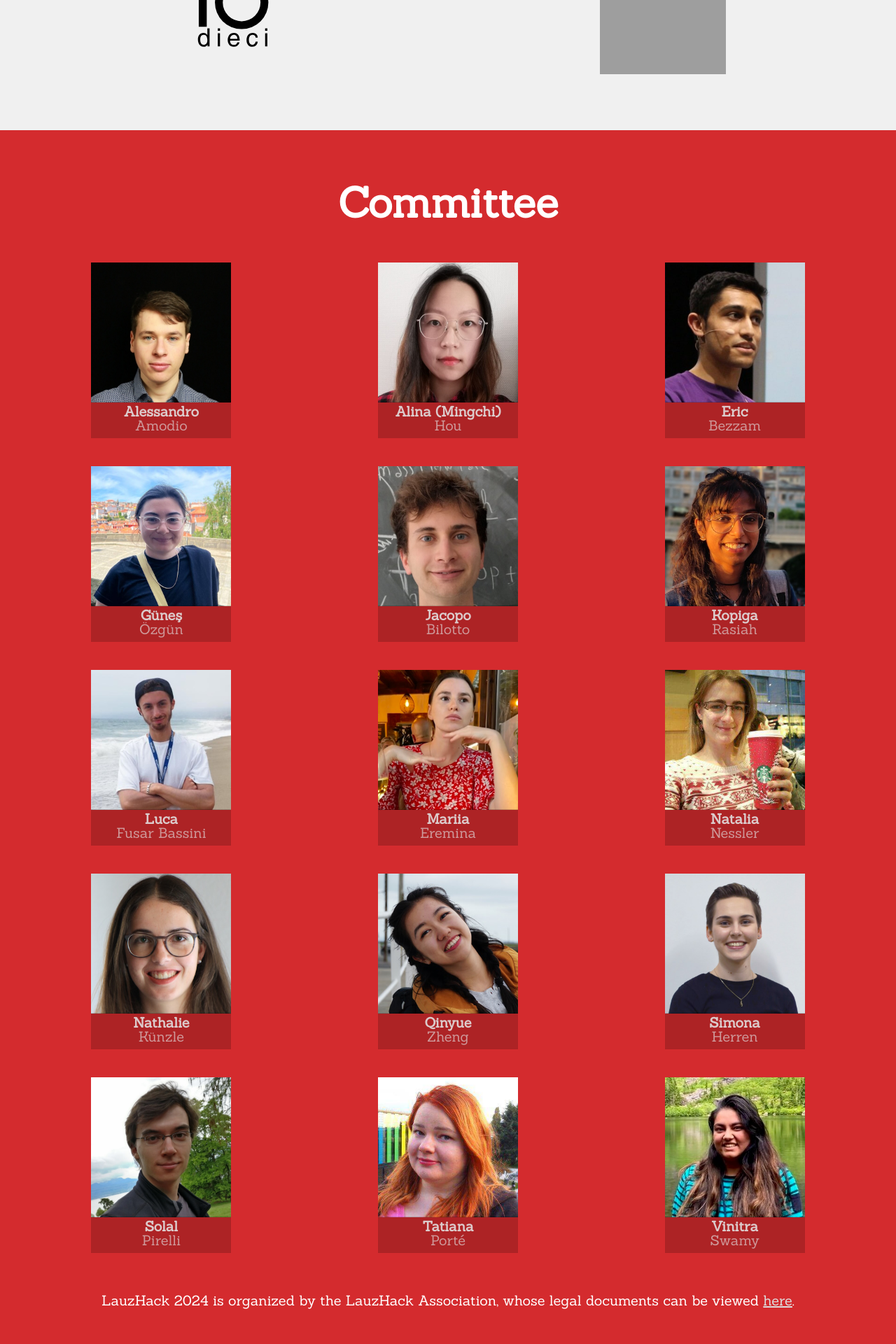
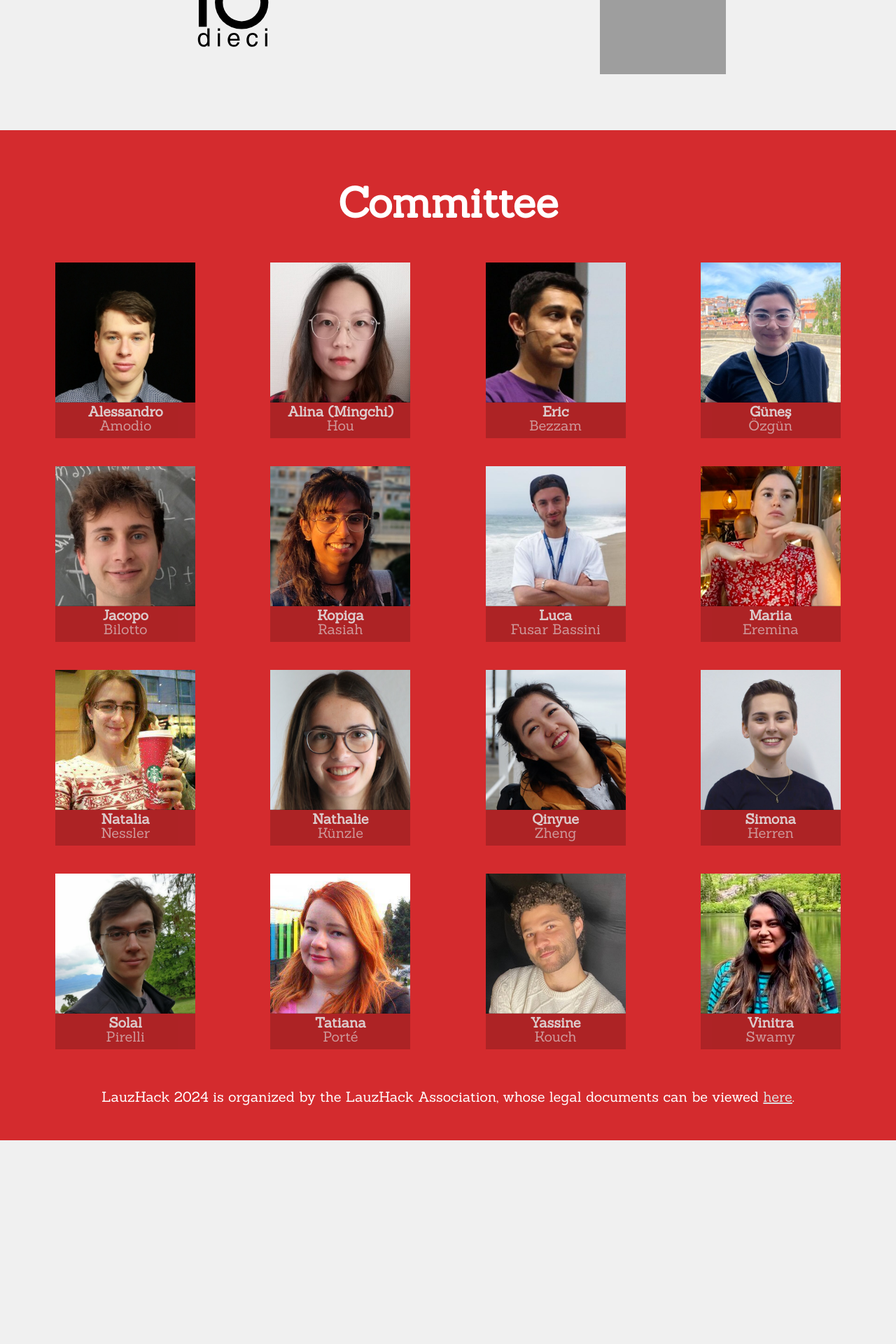
Before and after one commit to LauzHack/LauzHack.github.io, a Jekyll site: the page built from index.html, in a window 1280 px wide. Shown: the part 3417-5337 px from the top of the page at 70% size. Built offline with Jekyll 4.4.1, drawn with Linux system fonts in a browser that asks for light colours; after the commit the page ends 5046 px from its top, so only the background shows below that; grey boxes are pictures that could not be loaded.

Commit message:
Add Yassine

```diff
--- a/_data/organizers.yml
+++ b/_data/organizers.yml
@@ -63,6 +63,10 @@ people:
     family: Porté
     link: https://linkedin.com/in/tatiana-porte
 
+  - given: Yassine
+    family: Kouch
+    link: https://linkedin.com/in/yassine-kouch-08b186195
+
   - given: Vinitra
     family: Swamy
     link: https://vinitra.github.io
```
Also changed, not shown: images/people/Yassine Kouch.jpg (added).
